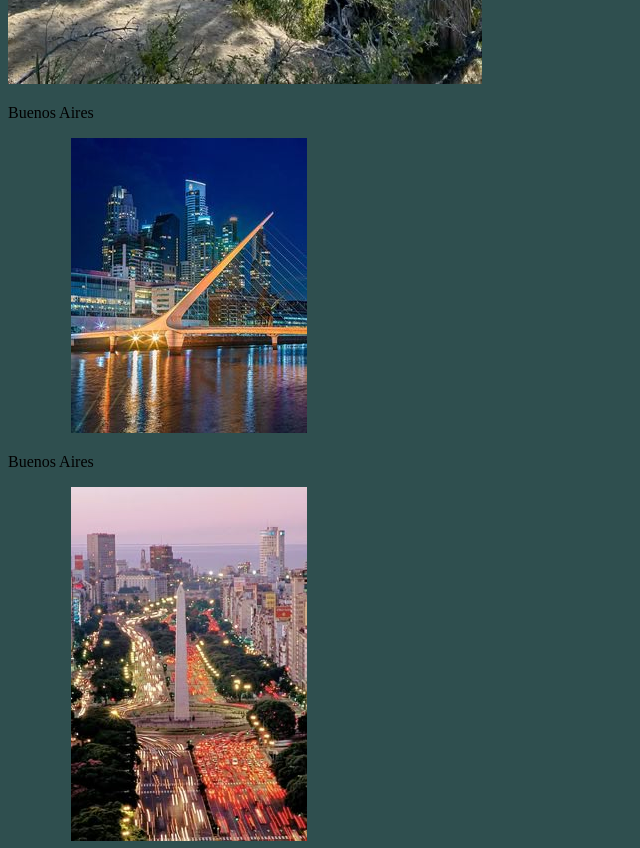
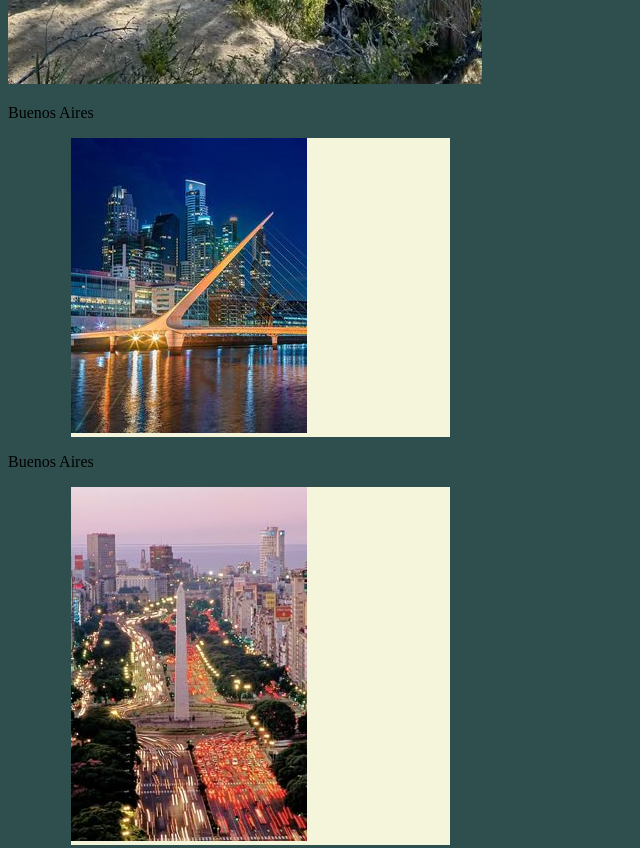
Before and after one commit to ludmisf/ludmiproa.github.io, a plain HTML site: page index.html in a window 1280 px wide. Shown: the part 1720-2568 px from the top of the page, without its empty margins (0-640 px from the left). Drawn offline with Linux system fonts and the light colour scheme.

Commit message:
cambie textos

```diff
--- a/styles.css
+++ b/styles.css
@@ -55,3 +55,9 @@ img{
 	position:relative;
 	top:1px;
 }
+
+.foto{
+	background-color: beige;
+	width: 30%;
+	display: inline-block;
+}
```
